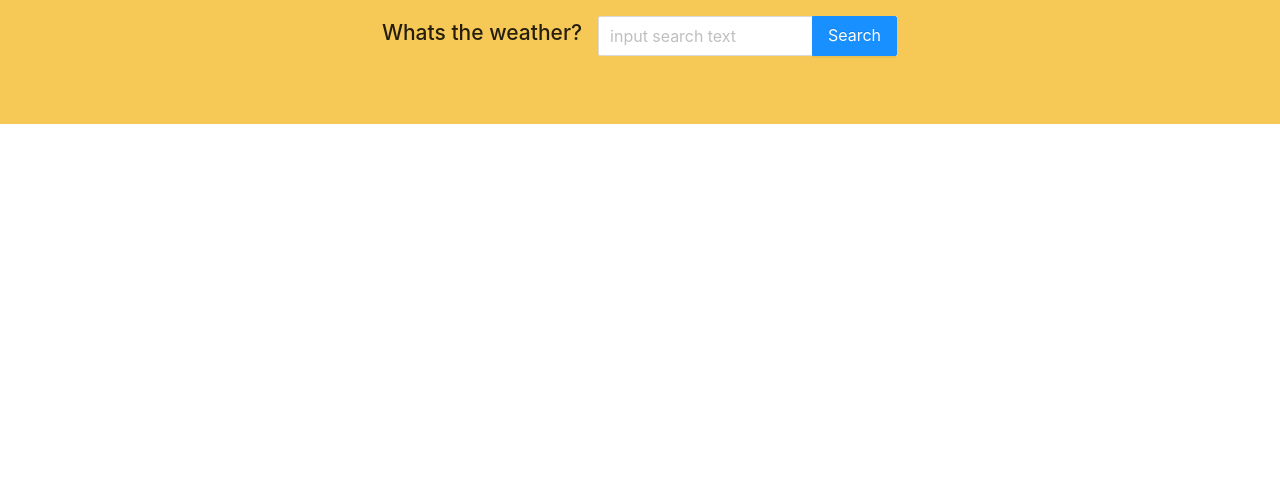
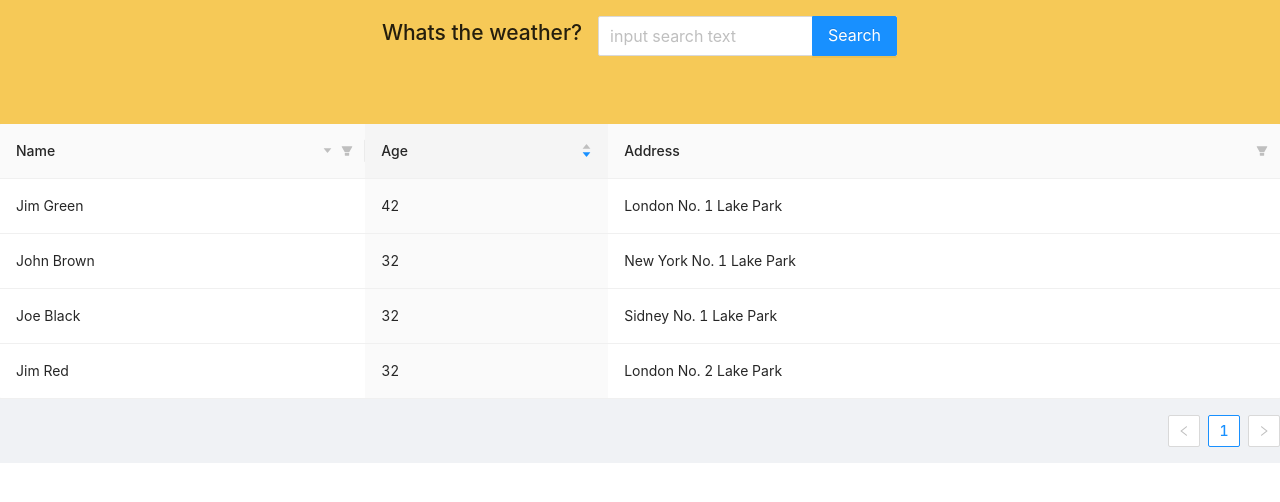
Before and after one commit to landon-is-on/weather-app, a React (Create React App) app: page / in a window 1280 px wide. Shown: the top 502 px of the page. Built offline with nearby package versions, Linux system fonts and the light colour scheme.

Commit message:
added table

```diff
--- a/src/App.js
+++ b/src/App.js
@@ -2,13 +2,15 @@ import React from "react";
 import 'antd/dist/antd.min.css';
 import { Layout } from 'antd';
 import SearchBar from './components/header/index'
+import TableList from "./components/table/table";
+
 const { Header, Footer, Sider, Content } = Layout;
-
 const App = () => (
 
   <Layout>
 
     <SearchBar   />
+    <TableList/>
   </Layout>
 
 );
--- /dev/null
+++ b/src/components/table/table.js
@@ -0,0 +1,99 @@
+import React from 'react';
+import { Table } from 'antd';
+
+
+
+const columns = [
+  {
+    title: 'Name',
+    dataIndex: 'name',
+    filters: [
+      {
+        text: 'Joe',
+        value: 'Joe',
+      },
+      {
+        text: 'Jim',
+        value: 'Jim',
+      },
+      {
+        text: 'Submenu',
+        value: 'Submenu',
+        children: [
+          {
+            text: 'Green',
+            value: 'Green',
+          },
+          {
+            text: 'Black',
+            value: 'Black',
+          },
+        ],
+      },
+    ],
+    // specify the condition of filtering result
+    // here is that finding the name started with `value`
+    onFilter: (value, record) => record.name.indexOf(value) === 0,
+    sorter: (a, b) => a.name.length - b.name.length,
+    sortDirections: ['descend'],
+  },
+  {
+    title: 'Age',
+    dataIndex: 'age',
+    defaultSortOrder: 'descend',
+    sorter: (a, b) => a.age - b.age,
+  },
+  {
+    title: 'Address',
+    dataIndex: 'address',
+    filters: [
+      {
+        text: 'London',
+        value: 'London',
+      },
+      {
+        text: 'New York',
+        value: 'New York',
+      },
+    ],
+    onFilter: (value, record) => record.address.indexOf(value) === 0,
+  },
+];
+
+const data = [
+  {
+    key: '1',
+    name: 'John Brown',
+    age: 32,
+    address: 'New York No. 1 Lake Park',
+  },
+  {
+    key: '2',
+    name: 'Jim Green',
+    age: 42,
+    address: 'London No. 1 Lake Park',
+  },
+  {
+    key: '3',
+    name: 'Joe Black',
+    age: 32,
+    address: 'Sidney No. 1 Lake Park',
+  },
+  {
+    key: '4',
+    name: 'Jim Red',
+    age: 32,
+    address: 'London No. 2 Lake Park',
+  },
+];
+
+const TableList = () => {
+  return (
+  <Table columns={columns} dataSource={data} onChange={onChange} />
+    )
+}
+function onChange(pagination, filters, sorter, extra) {
+  console.log('params', pagination, filters, sorter, extra);
+}
+
+export default  TableList;
```
